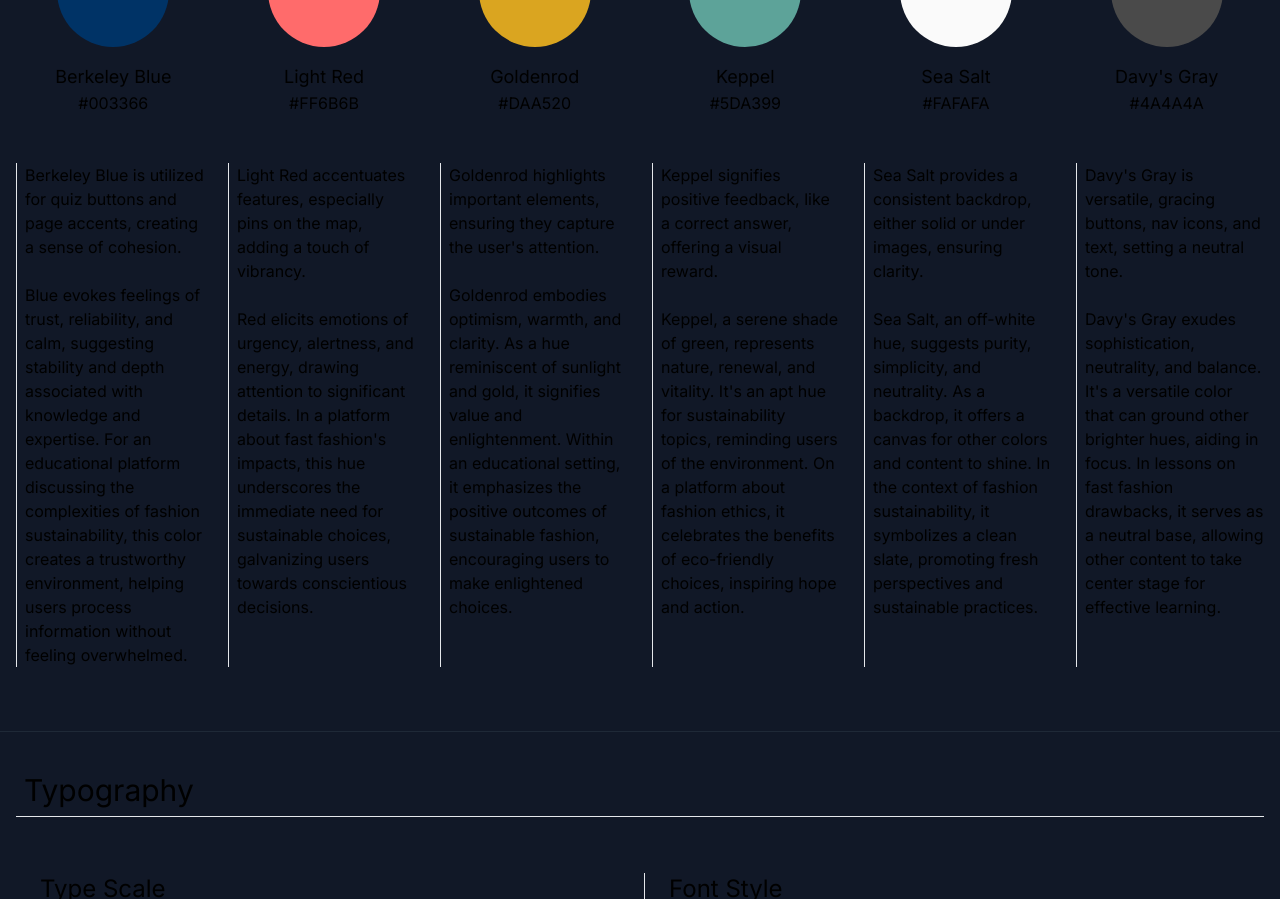
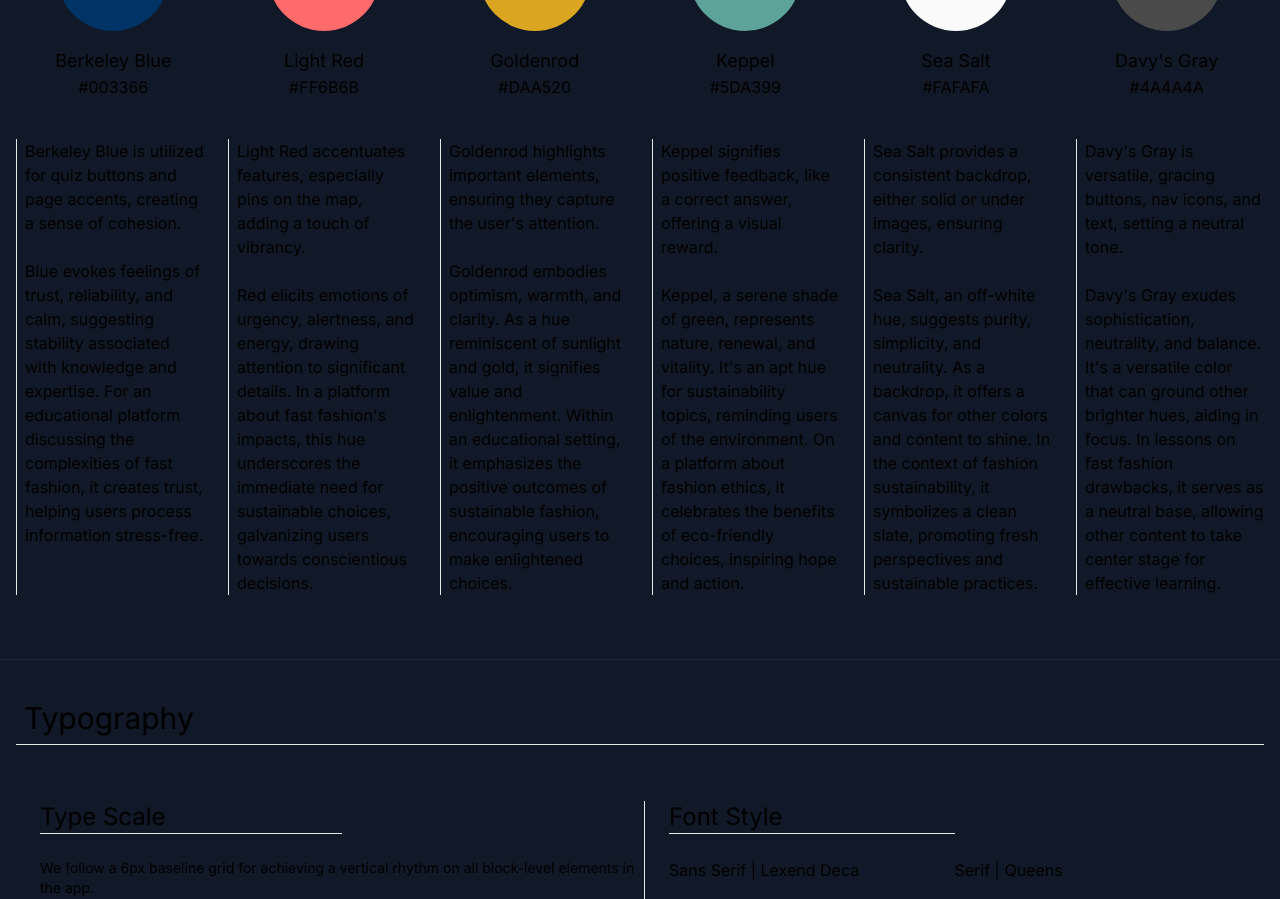
Before and after one commit to breadscorner/AwareWeare-Style, a Next.js app in the folder styleguide/: page / in a window 1280 px wide. Shown: the part 2020-2919 px from the top of the page. Built offline with nearby package versions, Linux system fonts and the light colour scheme.

Commit message:
blue colour description

```diff
--- a/styleguide/src/app/components/colours.tsx
+++ b/styleguide/src/app/components/colours.tsx
@@ -1,7 +1,7 @@
 export default function Colours() {
   return (
     <div className="p-4">
-      <h2 className="text-3xl mb-8 p-2 border-b">Colour Palette</h2>
+      <h2 className="text-3xl mb-4 p-2 border-b">Colour Palette</h2>
       <div className="grid grid-cols-6 gap-4">
 
         <div className="flex flex-col items-center p-4">
@@ -41,11 +41,11 @@ export default function Colours() {
         </div>
 
       </div>
-      <div className="mt-8 grid grid-cols-6 gap-6 pb-8">
+      <div className="mt-6 grid grid-cols-6 gap-6 pb-8">
         <div className="border-l pl-2">
           <p>Berkeley Blue is utilized for quiz buttons and page accents, creating a sense of cohesion.</p>
           <br />
-          <p>Blue evokes feelings of trust, reliability, and calm, suggesting stability and depth associated with knowledge and expertise. For an educational platform discussing the complexities of fashion sustainability, this color creates a trustworthy environment, helping users process information without feeling overwhelmed.</p>
+          <p>Blue evokes feelings of trust, reliability, and calm, suggesting stability associated with knowledge and expertise. For an educational platform discussing the complexities of fast fashion, it creates trust, helping users process information stress-free.</p>
         </div>
         <div className="border-l pl-2">
           <p>Light Red accentuates features, especially pins on the map, adding a touch of vibrancy.</p>
```
